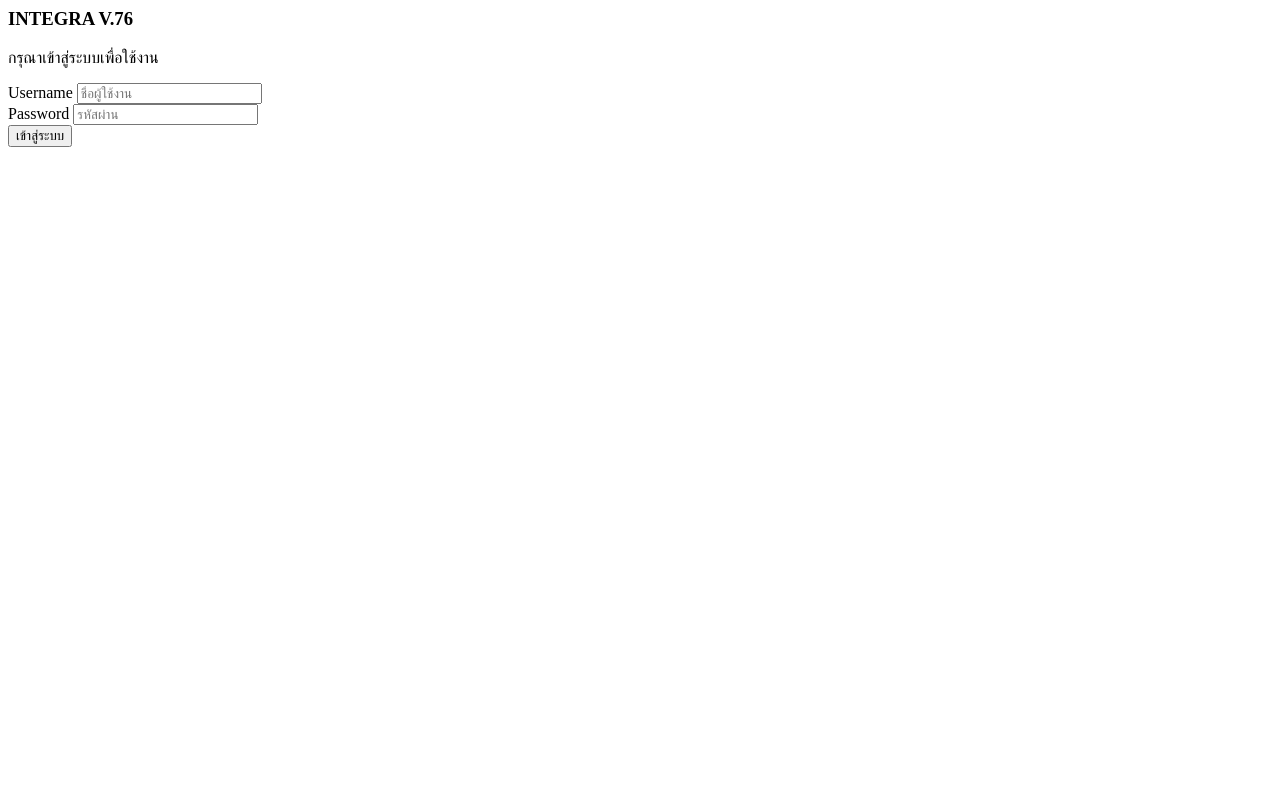
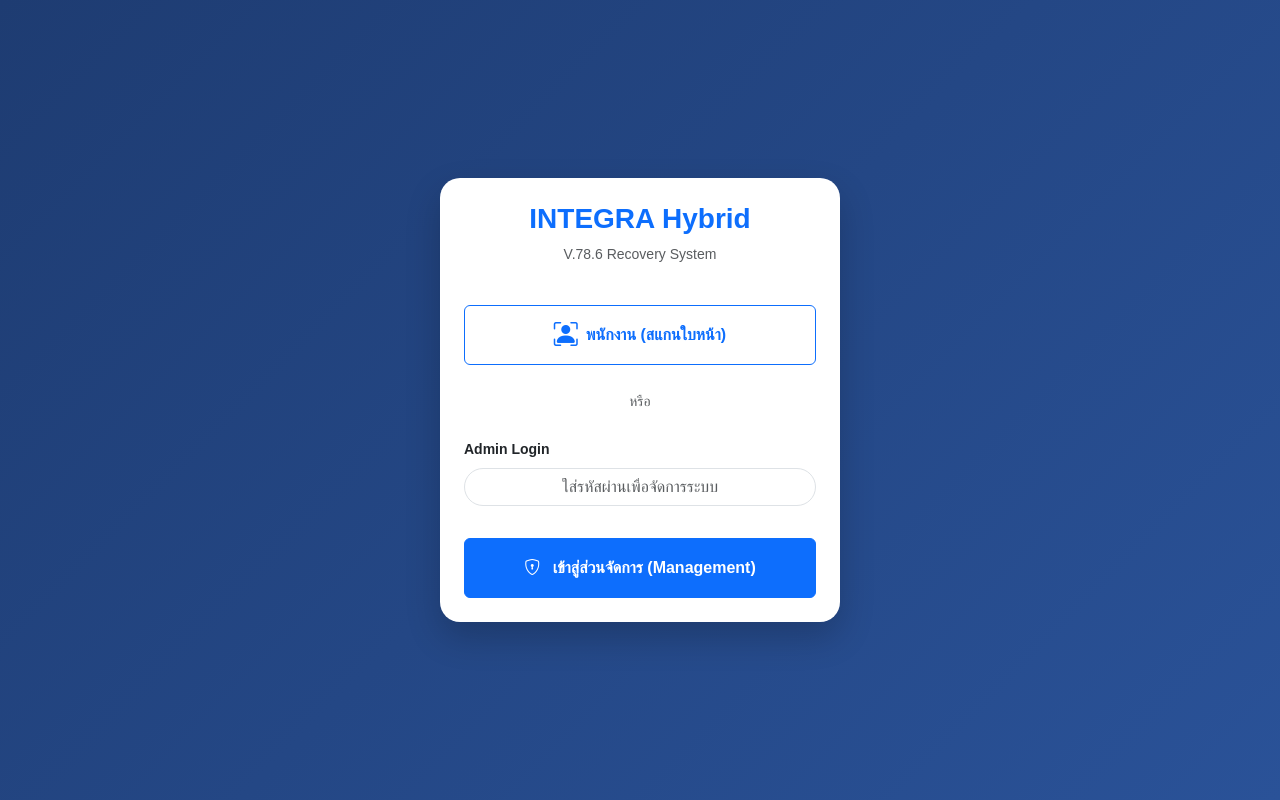
Before and after one commit to klhchaiyaphum-tech/INTEGRA-Payroll, a plain HTML site: page Login.html in a window 1280 px wide. Drawn offline with nearby package versions, Linux system fonts and the light colour scheme; some packages are replaced by stand-ins of ours; a script that the page names is missing.

Commit message:
แก้ไข Login.html

```diff
--- a/Login.html
+++ b/Login.html
@@ -1,39 +1,55 @@
+<!DOCTYPE html>
+<html>
+<head>
+  <base target="_top">
+  <link href="https://cdn.jsdelivr.net/npm/bootstrap@5.3.0/dist/css/bootstrap.min.css" rel="stylesheet">
+  <link rel="stylesheet" href="https://cdn.jsdelivr.net/npm/bootstrap-icons@1.10.0/font/bootstrap-icons.css">
+  <script src="https://cdn.jsdelivr.net/npm/sweetalert2@11"></script>
+  <style>
+    body { background: linear-gradient(135deg, #1e3c72 0%, #2a5298 100%); height: 100vh; display: flex; align-items: center; justify-content: center; font-family: 'Sarabun', sans-serif; }
+    .login-card { width: 400px; border: none; border-radius: 20px; box-shadow: 0 15px 35px rgba(0,0,0,0.2); overflow: hidden; }
+    .btn-portal { transition: all 0.3s; height: 60px; font-weight: bold; }
+    .btn-portal:hover { transform: translateY(-3px); box-shadow: 0 5px 15px rgba(0,0,0,0.1); }
+  </style>
+</head>
+<body>
+  <div class="card login-card p-4">
     <div class="text-center mb-4">
-  <h3 class="fw-bold">INTEGRA V.76</h3>
-  <p class="text-muted small">กรุณาเข้าสู่ระบบเพื่อใช้งาน</p>
+      <h3 class="fw-bold text-primary">INTEGRA Hybrid</h3>
+      <p class="text-muted small">V.78.6 Recovery System</p>
     </div>
 
-<form onsubmit="handleLogin(event)">
+    <div class="d-grid gap-3">
+      <button class="btn btn-outline-primary btn-portal d-flex align-items-center justify-content-center" onclick="goToPortal('employee')">
+        <i class="bi bi-person-bounding-box fs-4 me-2"></i> พนักงาน (สแกนใบหน้า)
+      </button>
+
+      <div class="hr-text text-center text-muted my-2"><small>หรือ</small></div>
+
       <div class="mb-3">
-    <label class="form-label small fw-bold">Username</label>
-    <input type="text" id="username" class="form-control" placeholder="ชื่อผู้ใช้งาน" required>
+        <label class="form-label small fw-bold">Admin Login</label>
+        <input type="password" id="admin-pass" class="form-control rounded-pill text-center" placeholder="ใส่รหัสผ่านเพื่อจัดการระบบ">
       </div>
-  <div class="mb-4">
-    <label class="form-label small fw-bold">Password</label>
-    <input type="password" id="password" class="form-control" placeholder="รหัสผ่าน" required>
+      <button class="btn btn-primary btn-portal" onclick="adminLogin()">
+        <i class="bi bi-shield-lock me-2"></i> เข้าสู่ส่วนจัดการ (Management)
+      </button>
     </div>
-  <button type="submit" id="btnLogin" class="btn btn-primary w-100 py-2 fw-bold">เข้าสู่ระบบ</button>
-</form>
+  </div>
 
   <script>
-  function handleLogin(e) {
-    e.preventDefault();
-    const u = document.getElementById('username').value;
-    const p = document.getElementById('password').value;
-    const btn = document.getElementById('btnLogin');
+    function adminLogin() {
+      const pass = document.getElementById('admin-pass').value;
+      if(pass === "1234") { // คุณหนุ่มเปลี่ยนรหัสได้ที่นี่นะคะ
+        Swal.fire({ icon: 'success', title: 'ยินดีต้อนรับ Master Admin', timer: 1500, showConfirmButton: false })
+        .then(() => { window.top.location.href = "<?= ScriptApp.getService().getUrl() ?>?page=admin"; });
+      } else {
+        Swal.fire('รหัสผ่านไม่ถูกต้อง', 'กรุณาลองใหม่อีกครั้งค่ะ', 'error');
+      }
+    }
 
-    btn.disabled = true;
-    btn.innerText = 'กำลังตรวจสอบ...';
-
-    google.script.run.withSuccessHandler(res => {
-      if(res.success) {
-        // ✅ เรียกฟังก์ชันแยกทางในหน้า Index
-        loginSuccess(res);
-      } else {
-        alert(res.message);
-        btn.disabled = false;
-        btn.innerText = 'เข้าสู่ระบบ';
-      }
-    }).verifyLogin(u, p);
+    function goToPortal(type) {
+      window.top.location.href = "<?= ScriptApp.getService().getUrl() ?>?page=" + type;
     }
   </script>
+</body>
+</html>
```
Lines whose indentation alone changed are shown as unchanged.
